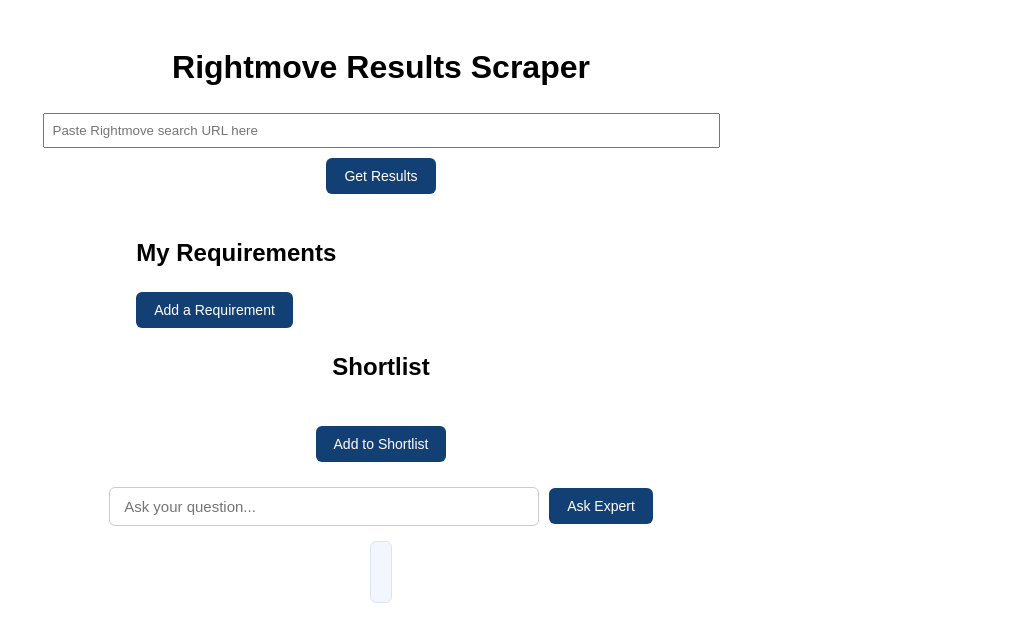
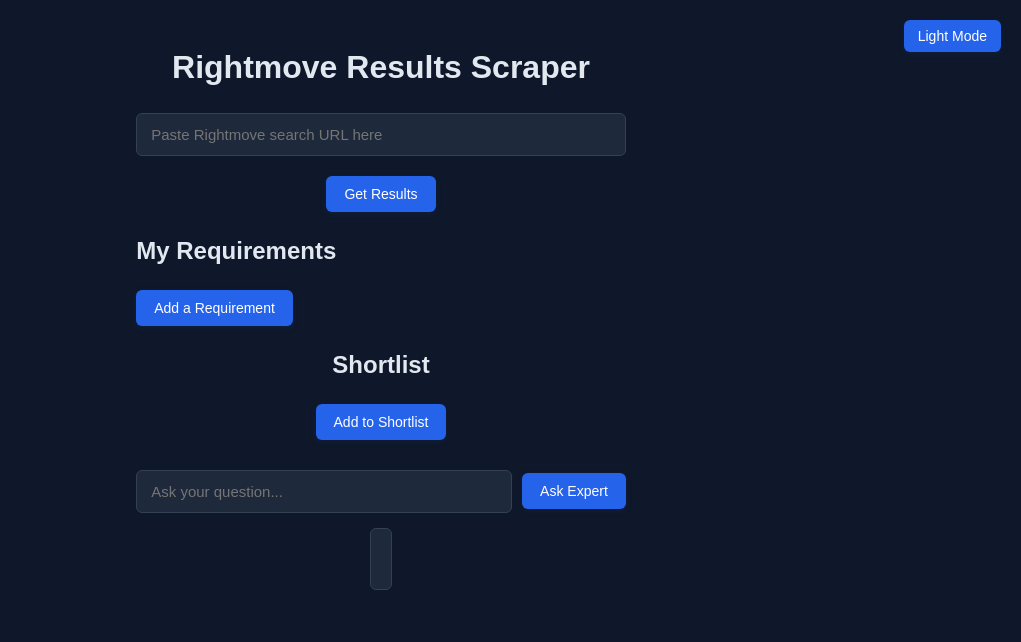
Before and after one commit to Harry2k21/house_finder_v1, a plain HTML site: page index.html in a window 1280 px wide. Shown: the whole page, without its empty margins (259-1280 px from the left). Drawn offline with Linux system fonts and the light colour scheme; no server answers.

Commit message:
added new light/dark mode and cleaned up CSS with variables

```diff
--- a/index.html
+++ b/index.html
@@ -6,6 +6,8 @@
   <link rel="stylesheet" href="style.css">
 </head>
 <body>
+   <button id="themeToggle" onclick="toggleTheme()">Light Mode</button>
+
   <h1>Rightmove Results Scraper</h1>
 
   <input id="urlInput" type="text" placeholder="Paste Rightmove search URL here" size="80">
--- a/script.js
+++ b/script.js
@@ -41,6 +41,14 @@
     output.textContent = "Failed to connect to backend. Check console/network.";
   }
 }
+
+// Light and Dark Mode Function////
+
+ function toggleTheme() {
+      document.body.classList.toggle("light-mode");
+      const isLight = document.body.classList.contains("light-mode");
+      document.getElementById("themeToggle").textContent = isLight ? "🌙 Dark Mode" : "☀️ Light Mode";
+    }
 
 async function loadHistory() {
   try {
@@ -221,16 +229,6 @@
   const data = await res.json();
   document.getElementById("answer").textContent = data.answer || data.error;
 }
-// fetch("/ask_expert", {
-//   method: "POST",
-//   headers: { "Content-Type": "application/json" },
-//   body: JSON.stringify({ question: userQuestion }),
-// })
-//   .then(res => res.json())
-//   .then(data => {
-//     document.getElementById("expertAnswer").textContent = data.answer;
-//   })
-//   .catch(err => console.error("Error:", err));
 
 
 
--- a/style.css
+++ b/style.css
@@ -1,74 +1,100 @@
+/* --- THEME VARIABLES (Dark = Default) --- */
+:root {
+    --bg-color: #0f172a;
+    --text-color: #e2e8f0;
+    --card-bg: #1e293b;
+    --border-color: #334155;
+    --button-bg: #2563eb;
+    --button-hover: #3b82f6;
+    --input-bg: #1e293b;
+}
+
+/* Light Mode (when toggled on) */
+body.light-mode {
+    --bg-color: #ffffff;
+    --text-color: #222;
+    --card-bg: #f9fbff;
+    --border-color: #e1e8f5;
+    --button-bg: #134074;
+    --button-hover: #6389b5;
+    --input-bg: #fff;
+}
+
+/* --- GLOBAL STYLES --- */
 body {
     font-family: Arial, sans-serif;
     padding: 20px;
     display: flex;
     flex-direction: column;
     align-items: center;
+    background: var(--bg-color);
+    color: var(--text-color);
+    transition: background 0.3s, color 0.3s;
 }
 
-input, button {
+section {
+    background: var(--card-bg);
+    border: 1px solid var(--border-color);
+    border-radius: 10px;
+    padding: 20px;
+    box-shadow: 0 2px 6px rgba(0, 0, 0, 0.05);
+    margin-top: 20px;
+    transition: background 0.3s, border 0.3s;
+}
+
+h1, h2 {
+    color: var(--text-color);
+}
+
+/* Inputs & Buttons */
+button {
     padding: 8px;
     margin: 5px 0;
+    border-radius: 6px;
+    border: 1px solid var(--border-color);
+    background: var(--input-bg);
+    color: var(--text-color);
+    transition: all 0.3s;
 }
 
-/* Checklist Section */
-#requirements, #shortlist{
-    margin-top: 20px;
-    width: 40%;
+
+input  {
+    padding: 8px;
+    margin: 5px 0;
+    border-radius: 6px;
+    border: 1px solid var(--border-color);
+    background: var(--input-bg);
+    color: var(--text-color);
+    transition: all 0.3s;
+
 
 }
 
-.requirement{
-    display: flex;
-
-    align-items: center;
-    margin: 5px 0;
+input:focus {
+    outline: none;
+    border-color: var(--button-bg);
+    box-shadow: 0 0 6px rgba(19, 64, 116, 0.3);
 }
 
-.requirement input[type="text"] {
-    flex: 1;
-
-    margin: 0 10px;
-    padding: 5px;
+button {
+    background: var(--button-bg);
+    color: #fff;
+    border: none;
+    cursor: pointer;
+    font-size: 14px;
+    padding: 10px 18px;
+    box-shadow: 0 2px 6px rgba(19, 64, 116, 0.2);
 }
 
-.requirement button {
-    margin-left: 5px;
-    cursor: pointer;
+button:hover {
+    background: var(--button-hover);
 }
 
-
-#addBtn:disabled {
-    background: gray;
-    cursor: not-allowed;
+button:active {
+    transform: scale(0.97);
 }
 
-/* Shortlist Section */
-
-
-.short-item {
-    display: flex;
-    align-items: center;
-    margin: 5px 0;
-}
-
-.short-item input[type="text"] {
-    flex: 1;
-    margin: 0 10px;
-    padding: 5px;
-}
-
-.short-item button {
-    margin-left: 5px;
-    cursor: pointer;
-}
-
-
-input, button {
-    padding: 8px; margin: 5px 0;
-}
-
-/* --- Ask Expert Section --- */
+/* Ask Expert Section */
 #askExpertContainer {
     margin-top: 15px;
     display: flex;
@@ -76,54 +102,110 @@
     gap: 10px;
 }
 
-#question {
-    flex: 1;
-    padding: 10px 14px;
-    font-size: 15px;
-    border-radius: 6px;
-    border: 1px solid #ccc;
-    transition: 0.2s ease;
-    min-width: 400px; /* makes it longer */
-}
-
-#question:focus {
-    outline: none;
-    border-color: #0077ff;
-    box-shadow: 0 0 4px rgba(0, 119, 255, 0.4);
-}
-
-button[onclick="askExpert()"], #addBtn, #addShortBtn, button {
-    background: #134074;
-    color: white;
-    border: none;
-    border-radius: 6px;
-    cursor: pointer;
-    padding: 10px 18px;
-    font-size: 14px;
-    transition: 0.2s ease;
-}
-
-button[onclick="askExpert()"]:hover , #addBtn:hover, #addShortBtn:hover, button:hover {
-    background: #6389b5;
-}
-
 #answer {
     margin-top: 10px;
-    background: #f2f6ff;
-    border: 1px solid #dce3f5;
+    background: var(--card-bg);
+    border: 1px solid var(--border-color);
     border-radius: 6px;
     padding: 10px;
-    color: #222;
+    min-height: 40px;
+    color: var(--text-color);
     white-space: pre-wrap;
 }
 
-#answer {
-    margin-top: 10px;
-    background: #f2f6ff;
+/* Light/Dark Mode Toggle */
+#themeToggle {
+    position: fixed;
+    top: 15px;
+    right: 20px;
+    background: var(--button-bg);
+    color: white;
+    border: none;
+    padding: 8px 14px;
     border-radius: 6px;
-    padding: 10px;
-    min-height: 40px;
-    color: #222;
-    border: 1px solid #dce3f5;
-    white-space: pre-wrap;
+    cursor: pointer;
+    transition: background 0.3s;
 }
+
+#themeToggle:hover {
+    background: var(--button-hover);
+}
+
+input[type="text"] {
+    width: 100%;
+    max-width: 800px;
+    box-sizing: border-box;
+    padding: 10px 14px;
+    border-radius: 6px;
+    border: 1px solid var(--border-color);
+    background: var(--input-bg);
+    color: var(--text-color);
+    transition: all 0.3s;
+}
+
+/* Specifically for the top search input (Rightmove URL) */
+#urlInput {
+    width: 70%;
+    max-width: 900px;
+    margin-bottom: 15px;
+}
+
+/* Requirements & Shortlist layout */
+.requirement,
+.short-item {
+    display: flex;
+    align-items: center;
+    gap: 10px;
+    width: 100%;
+    margin: 5px 0;
+}
+
+.requirement input[type="text"],
+.short-item input[type="text"] {
+    flex: 1;
+}
+
+/* Ask Expert layout */
+#askExpertContainer {
+    display: flex;
+    align-items: center;
+    justify-content: center;
+    gap: 10px;
+    width: 70%;
+    max-width: 900px;
+    margin-top: 20px;
+}
+
+#question {
+
+    width: 50%;
+}
+/* Make Requirements and Shortlist sections wider */
+#requirements,
+#shortlist,
+#askExpertContainer {
+    width: 40%;
+    max-width: 1000px;
+}
+
+/* Make each input stretch fully */
+.requirement input[type="text"],
+.short-item input[type="text"],
+#urlInput,
+#question {
+    flex: 1;
+    width: 40%;
+    max-width: 100%;
+    box-sizing: border-box;
+    padding: 12px 14px;
+    font-size: 15px;
+}
+
+/* Align items nicely with buttons */
+.requirement,
+.short-item {
+    display: flex;
+    align-items: center;
+    justify-content: center;
+    gap: 10px;
+}
```
